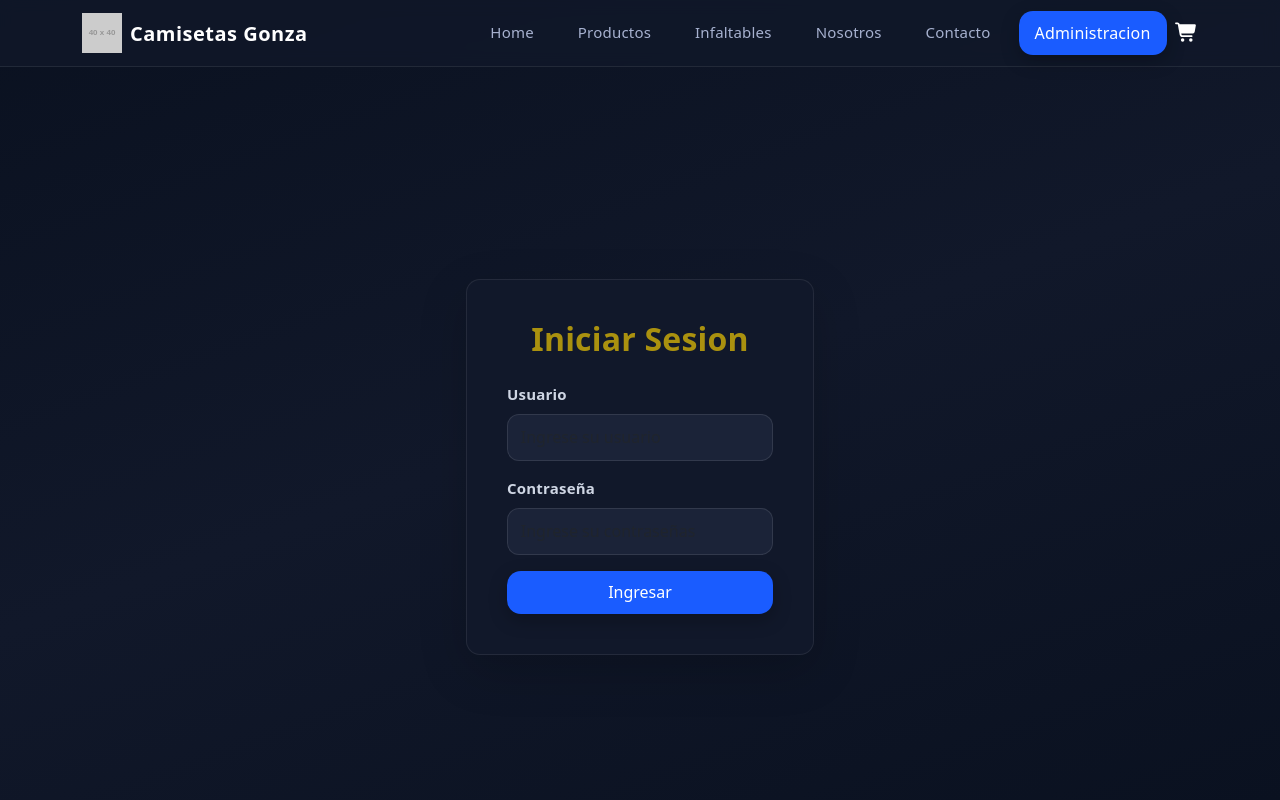
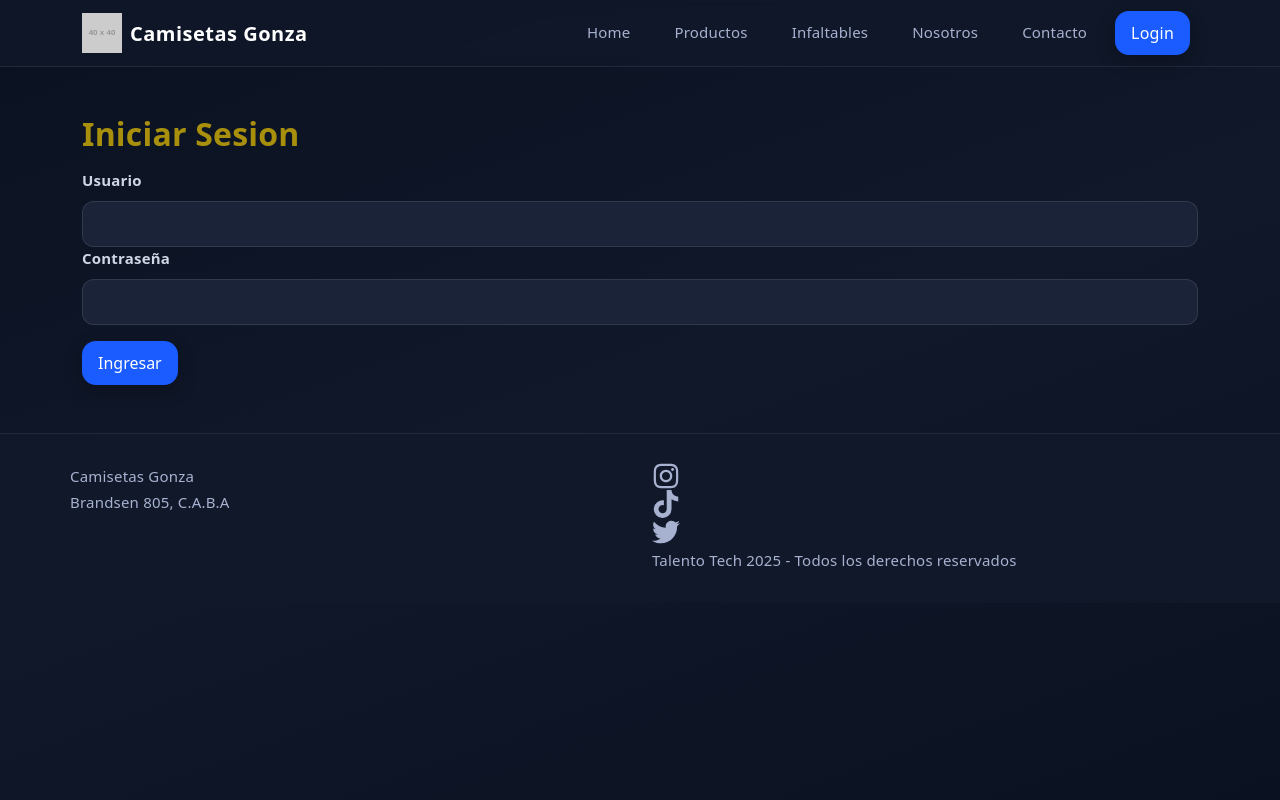
Before and after one commit to Gonza-AB/PreEntrega-TT2025-2doCuatrimestre, a React (Vite) app: page /administracion in a window 1280 px wide. Shown: the top 800 px of the page. Built offline with nearby package versions, Linux system fonts and the light colour scheme.

Commit message:
Mas cambios para la entrega final

```diff
--- a/index.html
+++ b/index.html
@@ -5,7 +5,6 @@
     <link rel="icon" type="image/svg+xml" href="./vite.svg" />
     <meta name="viewport" content="width=device-width, initial-scale=1.0" />
     <title>Camisetas Gonza </title>
-    <title>Mi pagina</title>
   </head>
   <body>
     <div id="root"></div>
--- a/src/App.jsx
+++ b/src/App.jsx
@@ -16,6 +16,9 @@ import Administracion from './components/Administracion';
 import RutaProtegida from './components/RutaProtegida';
 import Nosotros from './components/Nosotros';
 import Contacto from './components/Contacto';
+import Dashboard from './components/Dashboard';
+import PrivateRoute from './components/PrivateRoute';
+
 
 function App() {
   return (
@@ -34,8 +37,12 @@ function App() {
       <Route path='/admin' element={
       <RutaProtegida> <Administracion/> </RutaProtegida>}/>
 
-      {/* Ruta no existente */}
-      <Route path='*' element={<NotFound/>} />
+      {/* LOGIN DISTINTO */}
+      <Route path='login' element={<Login/>} />
+      <Route path='/dashboard' element={<PrivateRoute><Dashboard/></PrivateRoute>}
+      />
+      <Route path='*' element={<Login/>} />
+      {}
 
     </Routes>
     <Footer/>
--- /dev/null
+++ b/src/components/AuthContext.jsx
@@ -0,0 +1,32 @@
+import { createContext, useContext, useState } from "react";
+
+const AuthContext = createContext(null);
+
+export const AuthProvider = ({ children }) => {
+    const [token, setToken] = useState(() => localStorage.getItem("token"));
+
+    const login = (username, password) => {
+        if (username === "gBouchard" && password === "1234") {
+            const fakeToken = "logged-in"; // string no vacía
+            setToken(fakeToken);
+            localStorage.setItem("token", fakeToken);
+            return true;
+        }
+        return false;
+    };
+
+    const logout = () => {
+        localStorage.removeItem("token");
+        setToken(null);
+    };
+
+    const isAuthenticated = Boolean(token);
+
+    return (
+        <AuthContext.Provider value={{ token, isAuthenticated, login, logout }}>
+            {children}
+        </AuthContext.Provider>
+    );
+};
+
+export const useAuth = () => useContext(AuthContext);
--- /dev/null
+++ b/src/components/Dashboard.jsx
@@ -0,0 +1,24 @@
+import { useAuth } from './AuthContext';
+import { useNavigate } from 'react-router-dom';
+
+const Dashboard = () => {
+    const { logout } = useAuth();
+    const navigate = useNavigate();
+
+    const handleLogout = () => {
+        logout();
+        navigate('/login');
+    };
+
+    return (
+        <div className="container mt-5">
+        <h2>Dashboard</h2>
+        <p>Ruta protegida</p>
+        <button className="btn btn-danger" onClick={handleLogout}>
+            Cerrar sesión
+        </button>
+        </div>
+    );
+};
+
+export default Dashboard;
--- a/src/components/Header.jsx
+++ b/src/components/Header.jsx
@@ -1,36 +1,80 @@
 import React from "react";
-import { Link} from 'react-router-dom';
-import { Navbar, Nav, Container, Button} from 'react-bootstrap';
-import { FontAwesomeIcon} from '@fortawesome/react-fontawesome';
-import {faShoppingCart} from '@fortawesome/free-solid-svg-icons';
+import { Link, useNavigate } from "react-router-dom";
+import { Navbar, Nav, Container, Button } from "react-bootstrap";
+import { FontAwesomeIcon } from "@fortawesome/react-fontawesome";
+import { faShoppingCart } from "@fortawesome/free-solid-svg-icons";
+import { useAuth } from "./AuthContext";
 
 const Header = () => {
-return(
-    <header>
+    const { isAuthenticated, logout } = useAuth();
+    const navigate = useNavigate();
+
+    const handleLogout = () => {
+        logout();
+        navigate("/login");
+    };
+
+    return (
+        <header>
         <Navbar>
             <Container>
-                <Navbar.Brand as={Link} to="/" className="d-flex align-items-center">
-                    <img src="https://placehold.co/40" alt="Logo" className="d-inline-block align-top me-2" />
-                    <span>Camisetas Gonza </span>
-                </Navbar.Brand>
+            <Navbar.Brand as={Link} to="/" className="d-flex align-items-center">
+                <img
+                src="https://placehold.co/40"
+                alt="Logo"
+                className="d-inline-block align-top me-2"
+                />
+                <span>Camisetas Gonza </span>
+            </Navbar.Brand>
+
             <Nav className="ms-auto align-items-center">
-                <Nav.Link as={Link} to="/" className="me-3">Home</Nav.Link>
-                <Nav.Link as={Link} to="/productos" className="me-3">Productos</Nav.Link>
-                <Nav.Link as={Link} to="/infaltables" className="me-3">Infaltables</Nav.Link>
-                <Nav.Link as={Link} to="/nosotros" className="me-3">Nosotros</Nav.Link>
-                <Nav.Link as={Link} to="/contacto" className="me-3">Contacto</Nav.Link>
+                <Nav.Link as={Link} to="/" className="me-3">
+                    Home
+                </Nav.Link>
+                <Nav.Link as={Link} to="/productos" className="me-3">
+                    Productos
+                </Nav.Link>
+                <Nav.Link as={Link} to="/infaltables" className="me-3">
+                    Infaltables
+                </Nav.Link>
+                <Nav.Link as={Link} to="/nosotros" className="me-3">
+                    Nosotros
+                </Nav.Link>
+                <Nav.Link as={Link} to="/contacto" className="me-3">
+                    Contacto
+                </Nav.Link>
 
                 <div className="d-flex align-items-center">
-                    <Button variant="outline-light" as={Link} to="/administracion" className="me-2">Administracion</Button>
-                    <Link to="/carrito" className="text-white">
+                {isAuthenticated ? (
+                    <>
+                    <Button
+                        variant="outline-light"
+                        as={Link}
+                        to="/admin"
+                        className="me-2"
+                    >
+                        Administracion
+                    </Button>
+
+                    <Link to="/carrito" className="text-white me-3" aria-label="Ir al carrito">
                         <FontAwesomeIcon icon={faShoppingCart} size="lg" />
                     </Link>
+
+                    <Button variant="outline-light" onClick={handleLogout}>
+                        Cerrar Sesion
+                    </Button>
+                    </>
+                ) : (
+                    <Button variant="outline-light" as={Link} to="/login" className="me-2">
+                        Login
+                    </Button>
+                )}
                 </div>
             </Nav>
             </Container>
         </Navbar>
-    </header>
+        </header>
     );
-}
+};
 
 export default Header;
--- a/src/components/Login.jsx
+++ b/src/components/Login.jsx
@@ -1,39 +1,52 @@
-import React from "react";
+import { useState } from "react";
 import { useNavigate } from 'react-router-dom';
-import { Form, Button, Container, Row, Col, Card} from 'react-bootstrap';
+import { useAuth } from './AuthContext';
 
-const Login = () => {
+const Login=()=>{
+    const {login}= useAuth();
     const navigate = useNavigate();
-    const handleSubmit = (e) => {
-        e.preventDefault();
-        localStorage.setItem('auth', 'true');
-        navigate('/admin', { replace: true });
-    };
+    const [username, setUsername] = useState('');
+    const [password, setPassword] = useState('');
+    const [error, setError] = useState('');
 
-    return(
-        <Container className="d-flex justify-content-center align-items-center min-vh-100">
-            <Row className="w-100 justify-content-center">
-                <Col md={6} lg={4}>
-                    <Card className="shadow-lg p-4">
-                        <Card.Body>
-                            <h2 className="text-center mb-4">Iniciar Sesion</h2>
-                            <Form onSubmit={handleSubmit}>
-                                <Form.Group className="mb-3" controlId="formUsername">
-                                    <Form.Label>Usuario</Form.Label>
-                                    <Form.Control type="text" placeholder="Ingrese su usuario" required/>
-                                </Form.Group>
-                                <Form.Group className="mb-3" controlId="formPassword">
-                                    <Form.Label>Contraseña</Form.Label>
-                                    <Form.Control type="text" placeholder="Ingrese su contraseñas" required/>
-                                </Form.Group>
-                                <Button variant="primary" type="submit" className="w-100">Ingresar</Button>
-                            </Form>
-                        </Card.Body>
-                    </Card>
-                </Col>
-            </Row>
-        </Container>
-    )
+const handleSubmit = e =>{
+    e.preventDefault();
+    const success = login (username,password);
+    if (success)
+    {
+        navigate('/dashboard')
+    }
+    else
+    {
+        setError('usuario incorrecto')
+    }
+};
+
+return (
+    <div className="container mt-5">
+        <h2>Iniciar Sesion</h2>
+        <form onSubmit={handleSubmit} className="mt-3">
+            <div className="mb-3">
+                <label className="form-label">Usuario</label>
+                <input
+                type="text"
+                className="form-control"
+                value={username}
+                onChange={e => setUsername(e.target.value)}
+                />
+                <label className="form-label">Contraseña</label>
+                <input
+                type="password"
+                className="form-control"
+                value={password}
+                onChange={e => setPassword(e.target.value)}
+                />
+            </div>
+            <button type="submit" className="btn btn-primary">Ingresar</button>
+            {error && <div className="alert alert-danger mt-3">{error}</div>}
+        </form>
+    </div>
+);
 }
 
 export default Login;
--- /dev/null
+++ b/src/components/PrivateRoute.jsx
@@ -0,0 +1,9 @@
+import { Navigate } from "react-router-dom";
+import { useAuth } from "./AuthContext";
+
+const PrivateRoute = ({ children }) => {
+    const { isAuthenticated } = useAuth();
+    return isAuthenticated ? children : <Navigate to="/login" replace />;
+};
+
+export default PrivateRoute;
--- a/vite.config.js
+++ b/vite.config.js
@@ -1,7 +1,6 @@
 import { defineConfig } from 'vite'
 import react from '@vitejs/plugin-react'
 
-// https://vite.dev/config/
 export default defineConfig({
   plugins: [react()],
   base: '/PreEntrega-TT22025-2doCuatrimestre/',
```
Also changed, not shown: src/main.jsx (+10 -7 lines).
